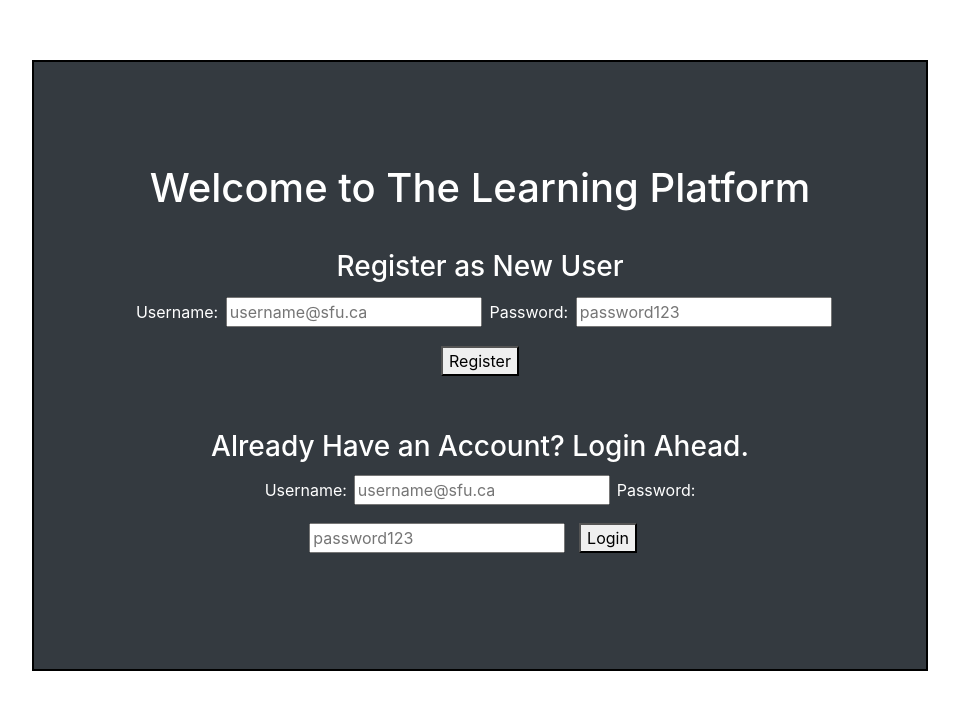
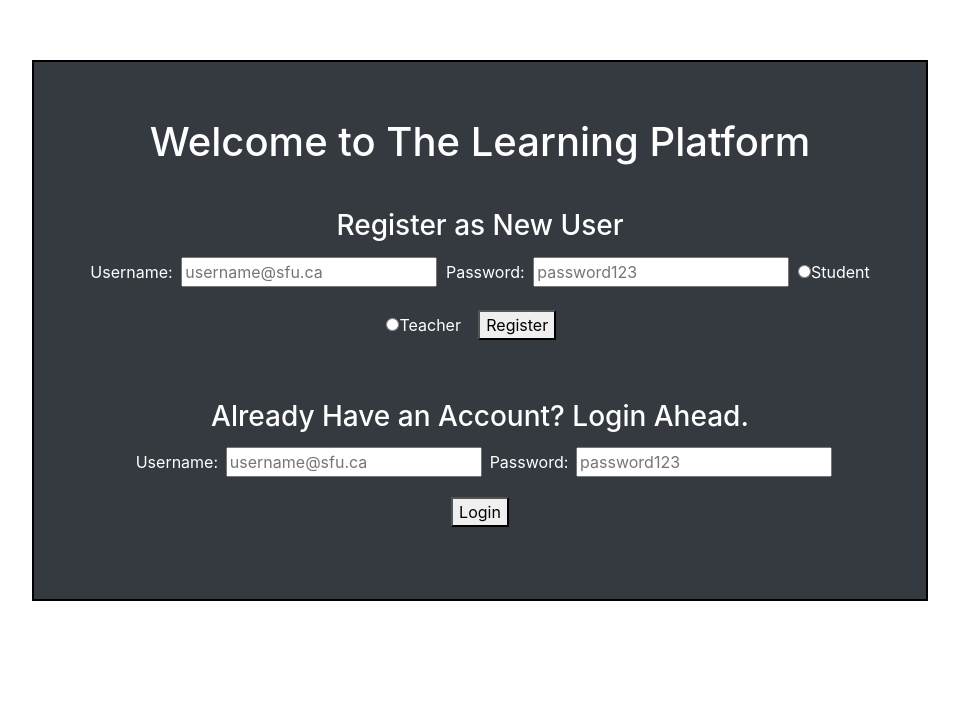
Before and after one commit to CMPT-470-Fall-2020/Code-Tutorial-App, a React (Create React App) app in the folder client/: page /login in a window 1280 px wide. Shown: the part 132-842 px from the top of the page, without its empty margins (160-1119 px from the left). Built offline with nearby package versions, Linux system fonts and the light colour scheme.

Commit message:
Add account type option

```diff
--- a/client/src/components/Login.js
+++ b/client/src/components/Login.js
@@ -1,4 +1,5 @@
 import React, {Component} from 'react';
+import Radio from 'react';
 import axios from 'axios';
 
 export default class Login extends Component{
@@ -12,6 +13,7 @@ export default class Login extends Component{
       registerPassword: '',
       name: '',
       password: '',
+      account: ''
     }
   }
 
@@ -39,12 +41,19 @@ export default class Login extends Component{
     });
   }
 
+  onChangeAccount(e) {
+    this.setState({
+      account: e.target.value
+    })
+  }
+
   onRegister(e){
     e.preventDefault();
 
     const user = {
       name: this.state.registerName,
-      password: this.state.registerPassword
+      password: this.state.registerPassword,
+      account: this.state.account
     }
 
     // Make request to register
@@ -103,6 +112,26 @@ export default class Login extends Component{
                 onChange={this.onChangeRegisterPassword.bind(this)}
                 placeholder="password123">
               </input>
+              <label style={labelStyle}>
+                <input
+                  type="radio"
+                  value="Student"
+                  onChange={this.onChangeAccount.bind(this)}
+                  checked={this.state.account == "Student"}>
+                </input>
+                Student
+              </label>
+              <label>
+                <input
+                  type="radio"
+                  value="Teacher"
+                  onChange={this.onChangeAccount.bind(this)}
+                  checked={this.state.account == "Teacher"}
+                  >
+                </input>
+                Teacher
+              </label>
+
               <button style={buttonStyle}>Register</button>
           </form>
           <form onSubmit={this.onLogin.bind(this)} style={formStyle}>
@@ -138,7 +167,7 @@ const formStyle = {
 
 const loginStyle = {
     margin: '15%',
-    padding: '5%',
+    padding: '1%',
     textAlign: 'center',
     border: '2px solid black',
     background: '#343a40',
```
